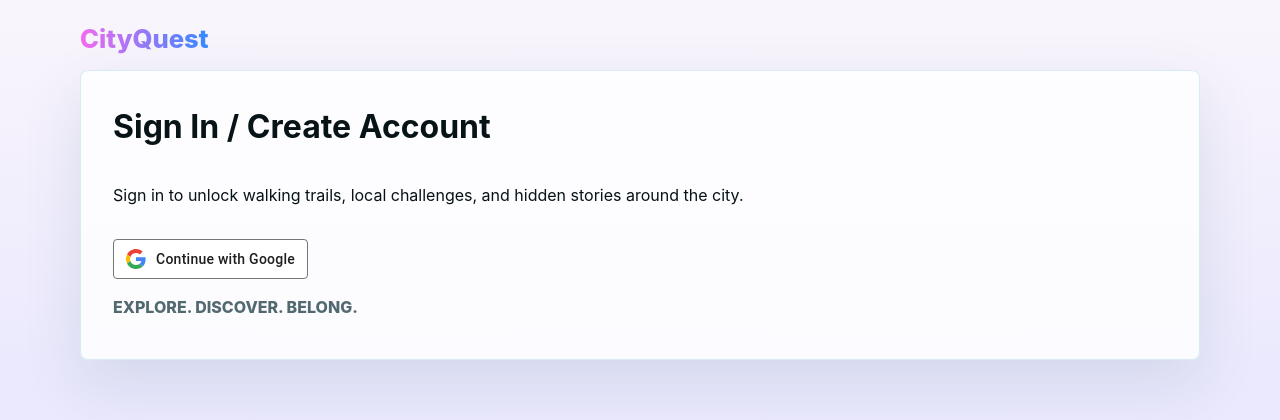
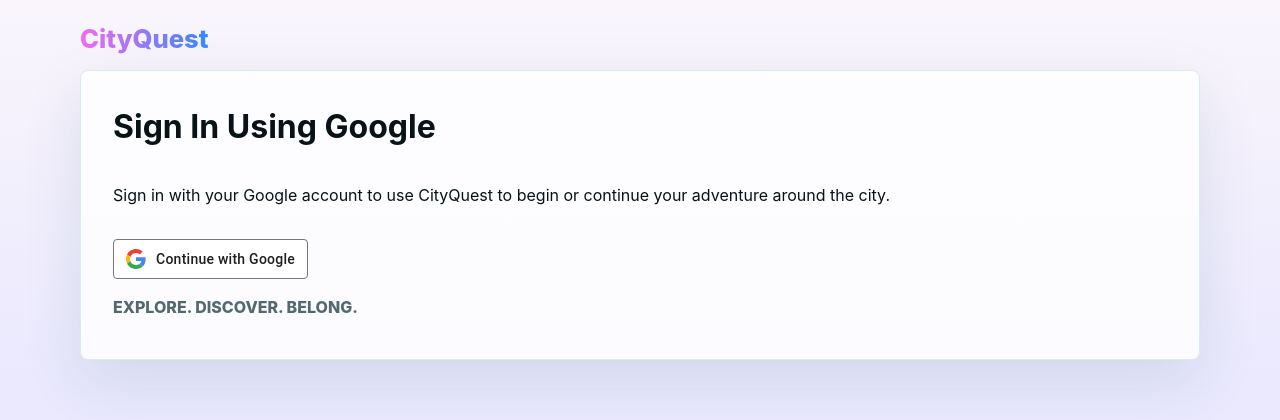
Before and after one commit to UOA-CS732-S1-2026/group-project-shimmering-shrews, a React (Vite) app in the folder frontend/: page /login in a window 1280 px wide. Shown: the top 420 px of the page. Built offline with nearby package versions, Linux system fonts and the light colour scheme; no server answers.

Commit message:
Reworded sign in page

```diff
--- a/frontend/src/pages/LoginPage.tsx
+++ b/frontend/src/pages/LoginPage.tsx
@@ -17,11 +17,10 @@
   return (
     <main className={styles.page}>
       <div className={styles.card}>
-        <h1>Sign In / Create Account</h1>
+        <h1>Sign In Using Google</h1>
 
         <p className={styles.subcopy}>
-          Sign in to unlock walking trails, local challenges, and hidden stories
-          around the city.
+          Sign in with your Google account to use CityQuest to begin or continue your adventure around the city.
         </p>
 
         <button className={styles["gsi-material-button"]} onClick={handleGoogleLogin}>
```
